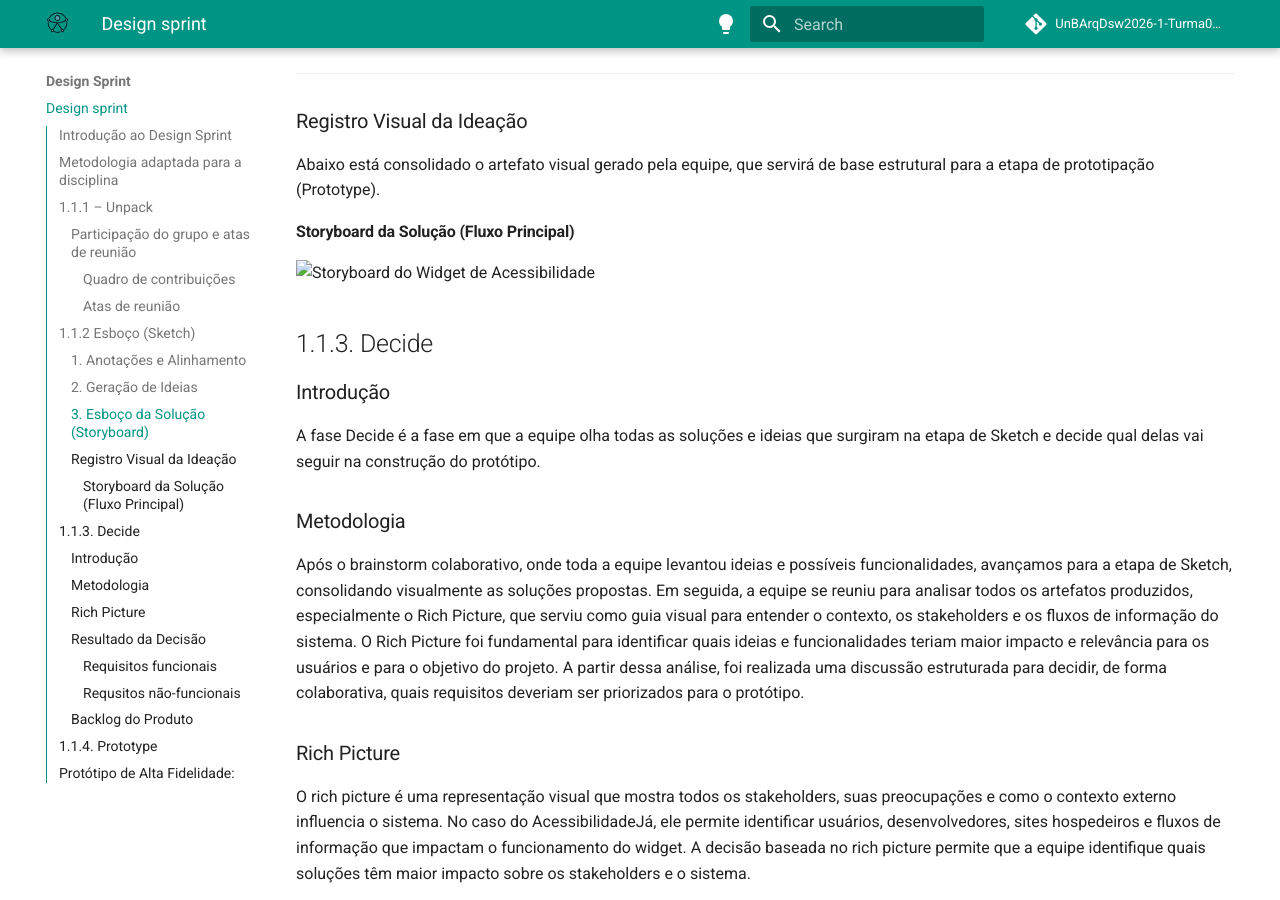
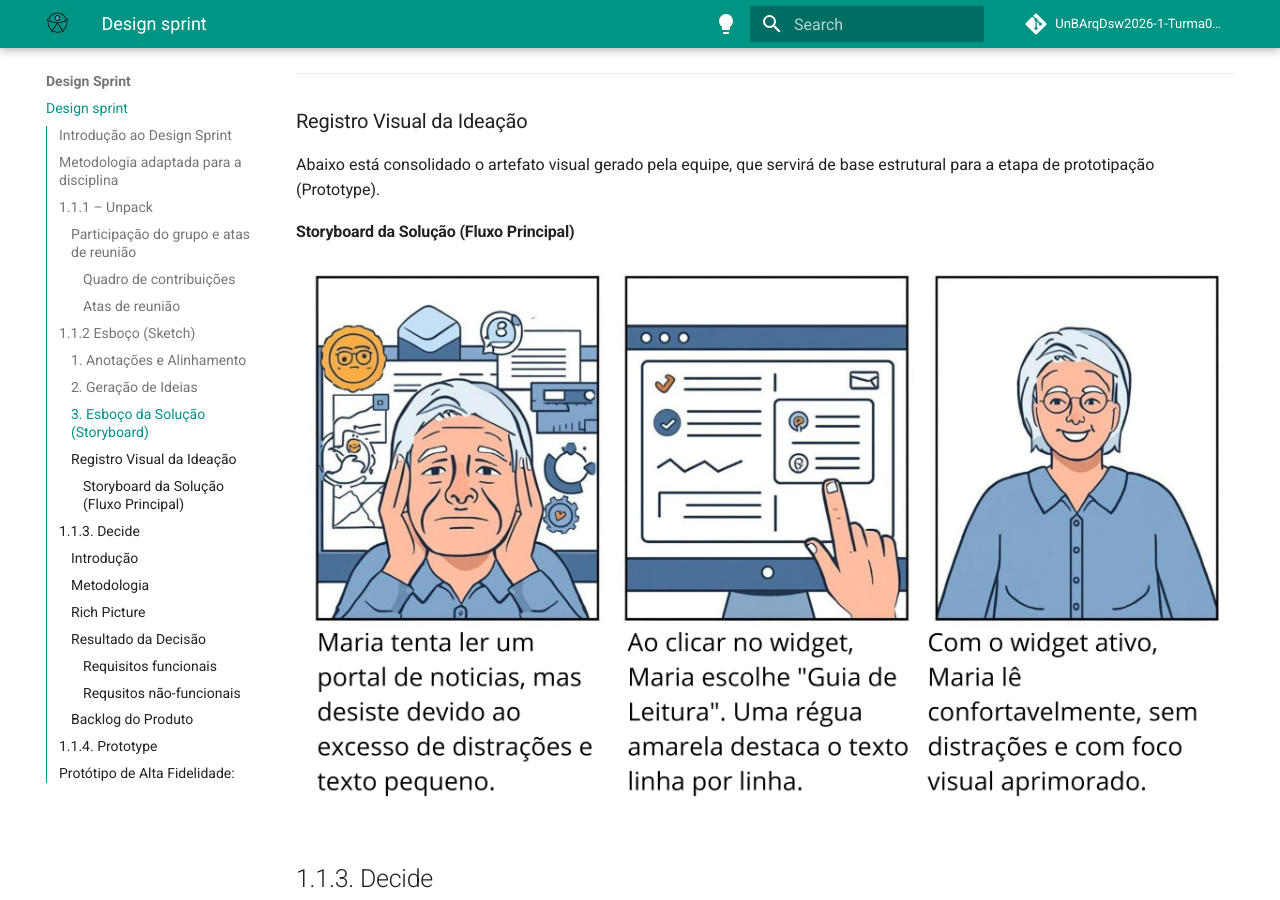
Before and after one commit to UnBArqDsw2026-1-Turma02/2026.01-T02_G4_AcessibilidadeJa_Entrega_01, an MkDocs documentation site: the page built from docs/Base/1.1.DesignSprint.md, in a window 1280 px wide and 900 px high, scrolled down 4173 px. Built offline with MkDocs 1.6.1 and Material for MkDocs 9.7.7, drawn with Linux system fonts in a browser that asks for light colours; comment, search, counter and statistics services are not loaded.

Commit message:
docs: Update 1.2.DesignSprint.md

```diff
--- a/docs/Base/1.1.DesignSprint.md
+++ b/docs/Base/1.1.DesignSprint.md
@@ -116,7 +116,7 @@ Abaixo está consolidado o artefato visual gerado pela equipe, que servirá de b
 
 #### Storyboard da Solução (Fluxo Principal)
 
-![Storyboard do Widget de Acessibilidade](assets/storyboard.png)
+![Storyboard do Widget de Acessibilidade](assets/artefato-generalista/storyboard.png)
 
 ## 1.1.3. Decide
 
```
